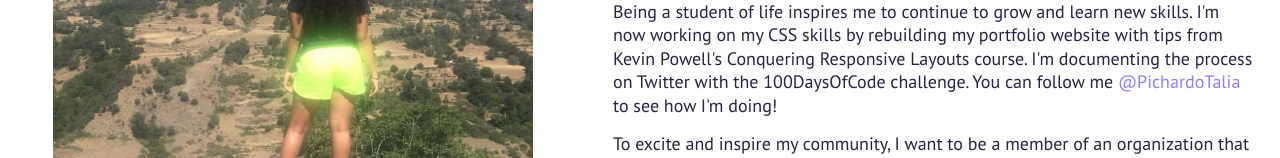
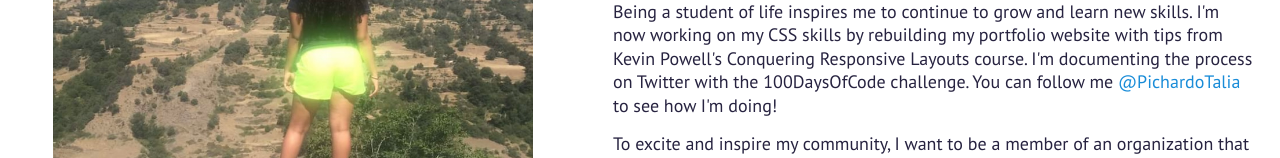
Before and after one commit to Tpichardo/portfolio, a React (Create React App) app: page / in a window 1280 px wide. Shown: the part 794-952 px from the top of the page. Built offline with nearby package versions, Linux system fonts and the light colour scheme.

Commit message:
Adds blue color to Twitter link

```diff
--- a/src/Components/About.css
+++ b/src/Components/About.css
@@ -26,6 +26,10 @@ span {
   color: rgb(138, 128, 253);
 }
 
+.twitter {
+  color: rgb(25, 140, 216);
+}
+
 .twitter:hover {
   cursor: pointer;
 }
```
